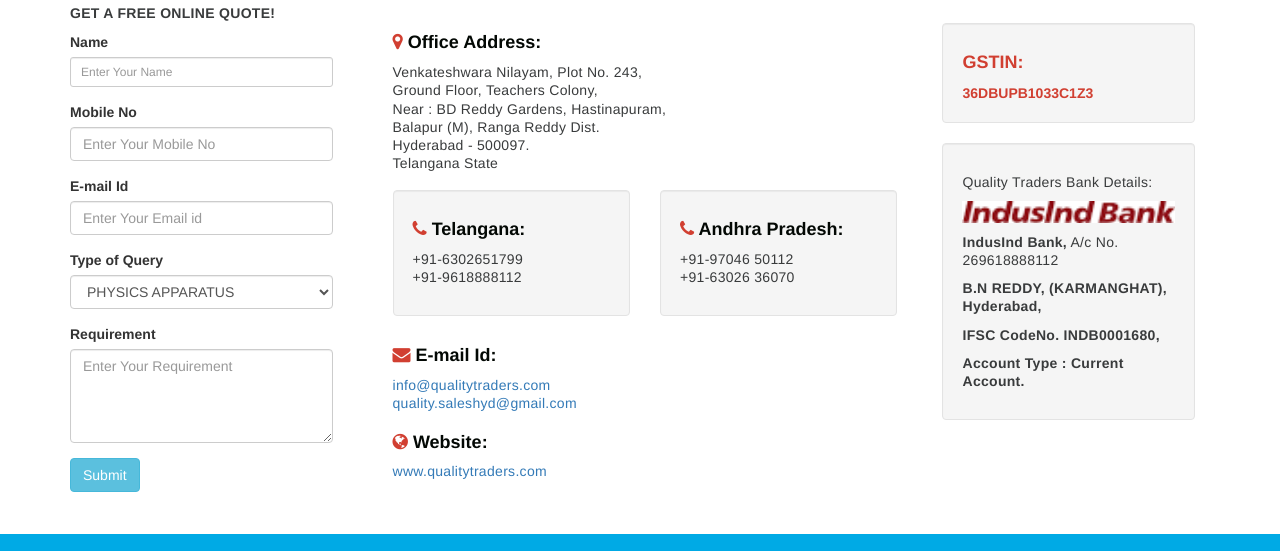
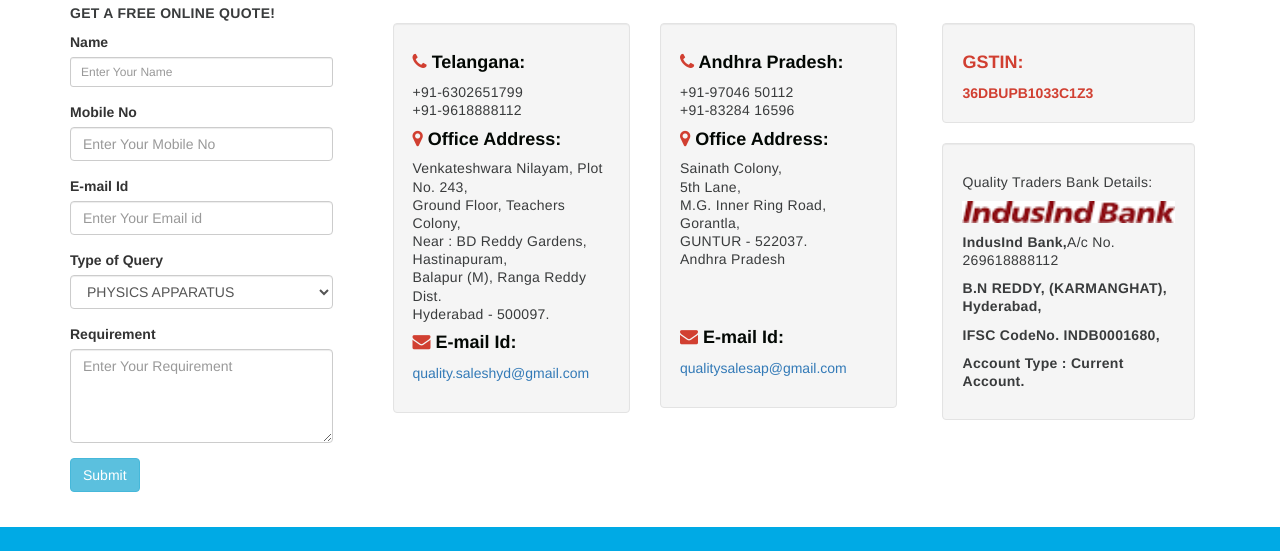
Before and after one commit to dvchary/qualitytraders, a plain HTML site: page contact-us.html in a window 1280 px wide. Shown: the part 249-800 px from the top of the page. Drawn offline with nearby package versions, Linux system fonts and the light colour scheme; files whose address does not match are found by name.

Commit message:
updated address in all places

```diff
--- a/contact-us.html
+++ b/contact-us.html
@@ -139,7 +139,7 @@
   <div class="col-md-12 mb2 text-center"><h3 class="clrr"><strong>QUALITY TRADERS</strong></h3>
   <p><strong>AN ISO 9001:2008 CERTIFIED COMPANY</strong></p></div>
   <div class="col-md-8 col-sm-6 col-xs-12 mtb4">
-  <div class="col-md-12 mb2">
+  <!-- <div class="col-md-12 mb2">
   <h4 class="clrb"><i class="fa fa-map-marker clrr" aria-hidden="true"></i> Office Address:</h4>
 <p>Venkateshwara Nilayam, Plot No. 243,<br />
 Ground Floor, Teachers Colony,<br />
@@ -147,27 +147,57 @@ Near : BD Reddy Gardens, Hastinapuram,<br />
 Balapur (M), Ranga Reddy Dist.<br />
 Hyderabad - 500097.<br />
 Telangana State
-</p></div>
+</p></div> -->
 <div class="col-md-6">
 <div class="well">
 <h4 class="clrb"><i class="fa fa-phone clrr text-center" aria-hidden="true"></i> Telangana:</h4>
 <p>+91-6302651799 <br />
 +91-9618888112
-</p></div></div>
+</p>
+<!-- <div class="col-md-12 mb2"> -->
+<h4 class="clrb"><i class="fa fa-map-marker clrr" aria-hidden="true"></i> Office Address:</h4>
+<p>Venkateshwara Nilayam, Plot No. 243,<br />
+Ground Floor, Teachers Colony,<br />
+Near : BD Reddy Gardens, Hastinapuram,<br />
+Balapur (M), Ranga Reddy Dist.<br />
+Hyderabad - 500097.<br />
+</p>
+<!-- </div> -->
+<h4 class="clrb"><i class="fa fa-envelope clrr text-center" aria-hidden="true"></i> E-mail Id:</h4>
+<!-- <p><a href="mailto:info@qualitytraders.com">info@qualitytraders.com</a><br /> -->
+<a href="mailto:quality.saleshyd@gmail.com">quality.saleshyd@gmail.com</a></p>
+
+</div>
+
+</div>
 <div class="col-md-6">
 <div class="well">
 <h4 class="clrb"><i class="fa fa-phone clrr text-center" aria-hidden="true"></i> Andhra Pradesh:</h4>
 <p>+91-97046 50112<br />
-+91-63026 36070
-</p></div></div>
++91-83284 16596
+</p>
+<h4 class="clrb"><i class="fa fa-map-marker clrr" aria-hidden="true"></i> Office Address:</h4>
+<p>Sainath Colony,<br /> 5th Lane,<br />
+M.G. Inner Ring Road, Gorantla,<br />
+GUNTUR - 522037.<br />
+Andhra Pradesh
+</p>
+<br />
+<br />
+
+<h4 class="clrb"><i class="fa fa-envelope clrr text-center" aria-hidden="true"></i> E-mail Id:</h4>
+<!-- <p><a href="mailto:info@qualitytraders.com">info@qualitytraders.com</a><br /> -->
+<a href="mailto:qualitysalesap@gmail.com">qualitysalesap@gmail.com</a></p>
+
+</div></div>
 <div class="col-md-12">
-<h4 class="clrb"><i class="fa fa-envelope clrr text-center" aria-hidden="true"></i> E-mail Id:</h4>
-<p><a href="mailto:info@qualitytraders.com">info@qualitytraders.com</a><br />
-<a href="mailto:quality.saleshyd@gmail.com">quality.saleshyd@gmail.com</a></p>
+<!-- <h4 class="clrb"><i class="fa fa-envelope clrr text-center" aria-hidden="true"></i> E-mail Id:</h4> -->
+<!-- <p><a href="mailto:info@qualitytraders.com">info@qualitytraders.com</a><br /> -->
+<!-- <a href="mailto:quality.saleshyd@gmail.com">quality.saleshyd@gmail.com</a></p> -->
 </div>
 <div class="col-md-12">
-<h4 class="clrb"><i class="fa fa-globe clrr text-center" aria-hidden="true"></i> Website:</h4>
-<p><a href="http://www.qualitytraders.com">www.qualitytraders.com</a></p>
+<!-- <h4 class="clrb"><i class="fa fa-globe clrr text-center" aria-hidden="true"></i> Website:</h4> -->
+<!-- <p><a href="http://www.thequalitytraders.com">www.qualitytraders.com</a></p> -->
 </div>
   </div>
   <div class="col-md-4 col-sm-6 col-xs-12 mtb4">
@@ -175,9 +205,7 @@ Telangana State
   <div class="well clearfix">
   <p>Quality Traders Bank Details:</p>
   <img src="./img/indusindbank.png" width="310" height="106" alt="axis bank" class="img-responsive" />
-<p><strong>IndusInd Bank,</strong>
-  A/c No.<br />
-  269618888112</p>
+<p><strong>IndusInd Bank,</strong>A/c No.<br />269618888112</p>
   <p><strong>B.N REDDY, (KARMANGHAT), Hyderabad,</strong></p>
   <p><strong>IFSC CodeNo. INDB0001680,</strong>   </p>
   <p><strong>Account Type : Current Account.</strong></p>
```
Also changed, not shown: index.html (+4 -2 lines), img/VisualsStock_AK50552.jpg (added).
